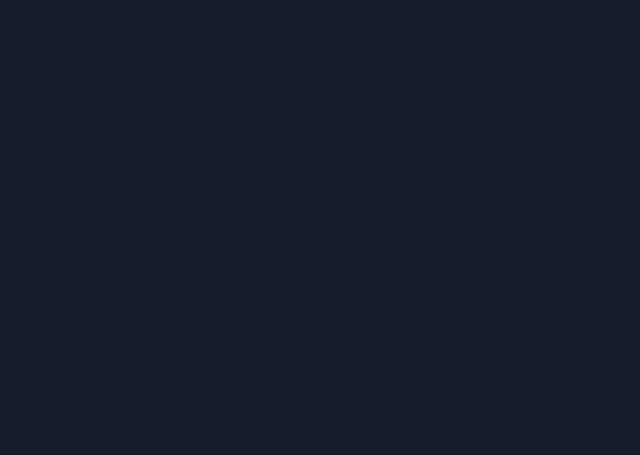
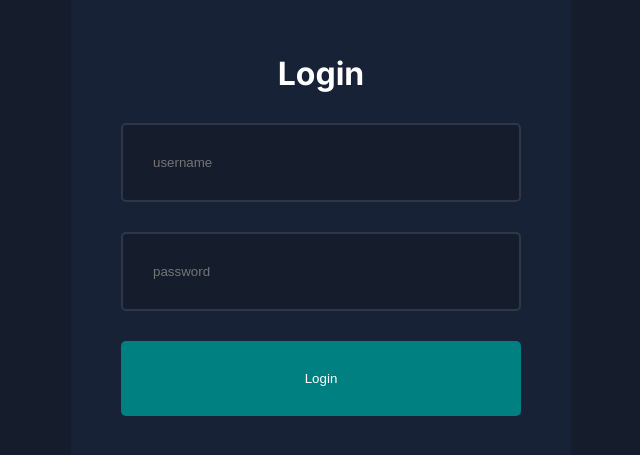
Before and after one commit to kanishkasoni06/crudDashboard, a Next.js app: page / in a window 1280 px wide. Shown: the part 165-620 px from the top of the page, without its empty margins (319-959 px from the left). Built offline with nearby package versions, Linux system fonts and the light colour scheme.

Commit message:
updated landingPage

```diff
--- a/app/dashboard/page.jsx
+++ b/app/dashboard/page.jsx
@@ -1,5 +1,5 @@
 // import { cards } from "../lib/data";
-import Card from "../ui/dashboard/card/card";
+// import Card from "../ui/dashboard/card/card";
 import Chart from "../ui/dashboard/chart/chart";
 import styles from "../ui/dashboard/dashboard.module.css";
 import Rightbar from "../ui/dashboard/rightbar/rightbar";
--- a/app/page.jsx
+++ b/app/page.jsx
@@ -1,7 +1,9 @@
+import LoginPage from "./login/page"
+
 const Homepage = () => {
   return (
     <div>
-
+      <LoginPage/>
     </div>
   )
 }
```
